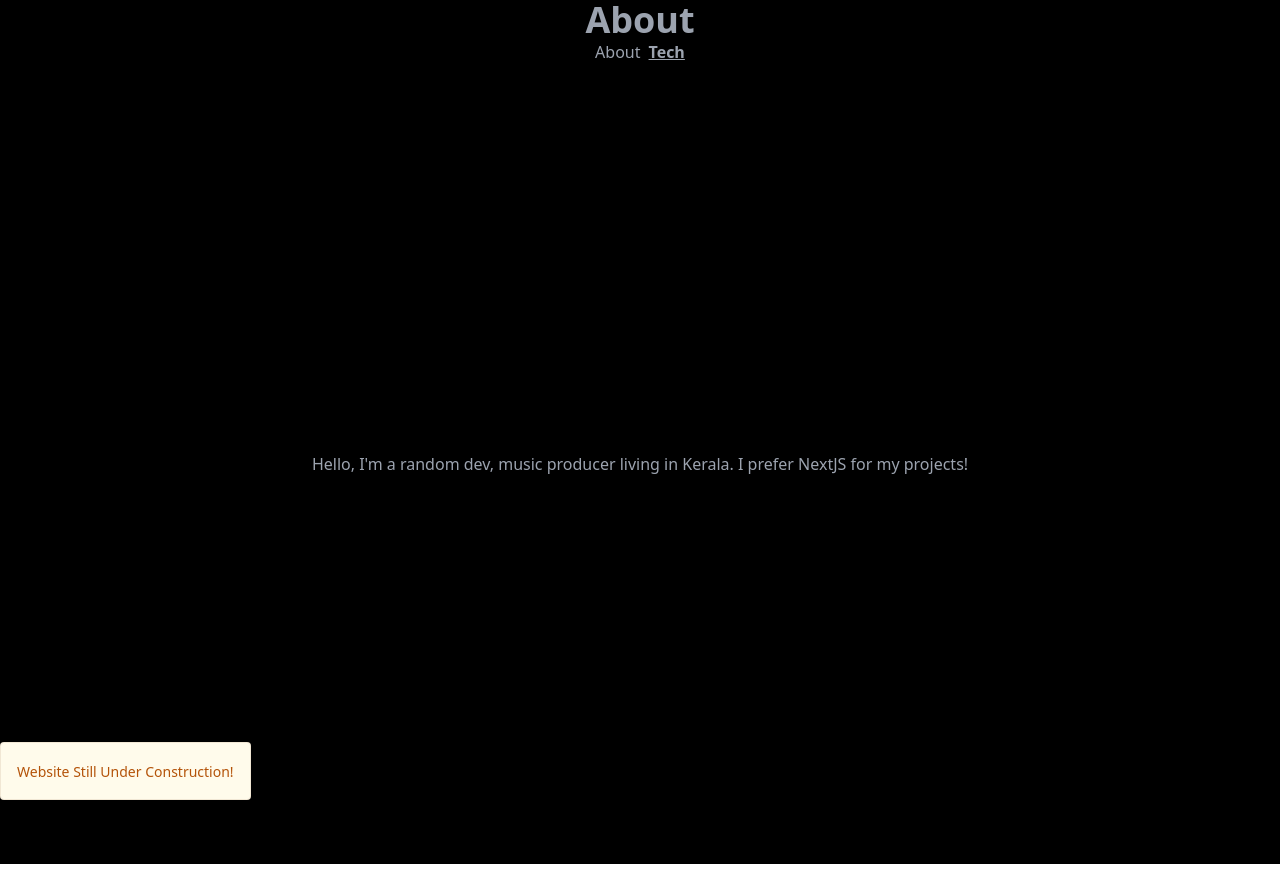
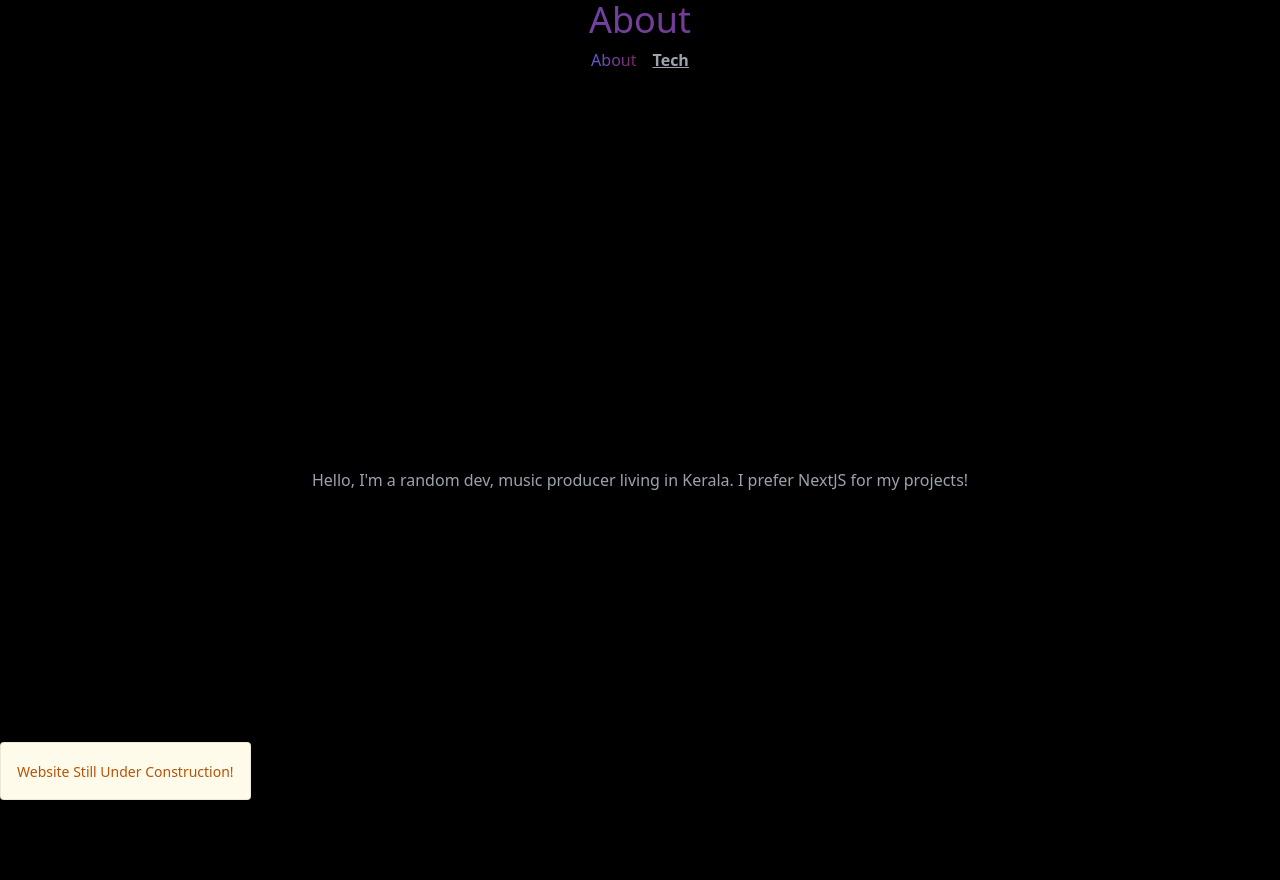
Before and after one commit to Grayson-code/northernstar.dev, a Next.js app: page / in a window 1280 px wide. Built offline with nearby package versions, Linux system fonts and the light colour scheme.

Commit message:
minor improvement

```diff
--- a/pages/index.tsx
+++ b/pages/index.tsx
@@ -4,7 +4,7 @@ import Link from 'next/link'
 
 const Home: NextPage = () => {
   return (
-    <div className='flex bg-black w-screen text-gray-400'>
+    <div className='flex bg-black  text-gray-400'>
       <Head>
         <title>About</title>
         <meta property='og:title' content="Northern Stars Profile" />
@@ -31,13 +31,13 @@ const Home: NextPage = () => {
             </p>
           </div>
         </div>
-        <h1 className='flex justify-center text-4xl font-bold text-center w-screen'>
+        <h1 className='flex justify-center text-4xl text-center w-screen bg-clip-text text-transparent bg-gradient-to-r from-indigo-500 via-purple to-pink-900'>
           About
         </h1>
         <h1 className='flex justify-center'>
-          <a>About</a>
+          <a className='p-2 bg-clip-text text-transparent bg-gradient-to-r from-indigo-500 via-purple to-pink-900'>About</a>
           <Link href={'/tech'} className="">
-            <a className='ml-2 underline font-bold'>Tech</a>
+            <a className='p-2 underline font-bold'>Tech</a>
           </Link>
         </h1>
         <p className='flex flex-col justify-center items-center h-screen'>
--- a/pages/tech.tsx
+++ b/pages/tech.tsx
@@ -42,7 +42,7 @@ const tech: NextPage = () => {
                 </h1>
                 <h1 className='flex justify-center'>
                     <Link href={'/'} className="">
-                        <a className='mr-2 underline font-bold'>About</a>
+                        <a className='mr-2 underline font-bold bg-clip-text text-transparent bg-gradient-to-r from-indigo-500 via-purple to-pink-900'>About</a>
                     </Link>
                     <a>Tech</a>
                 </h1>
```
